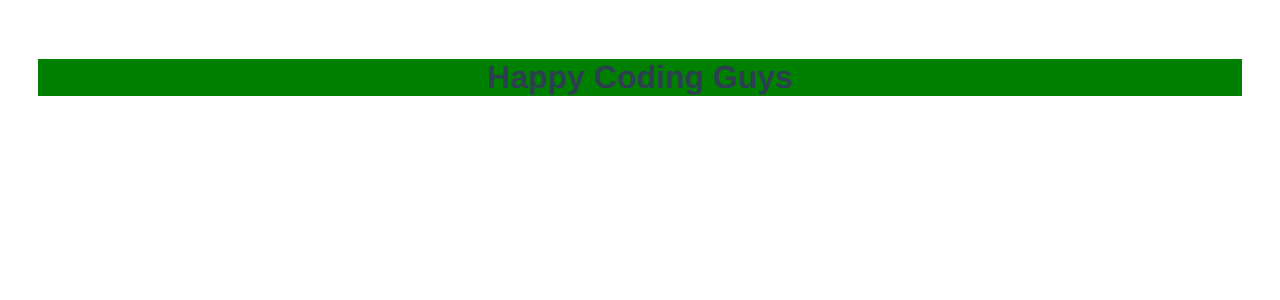
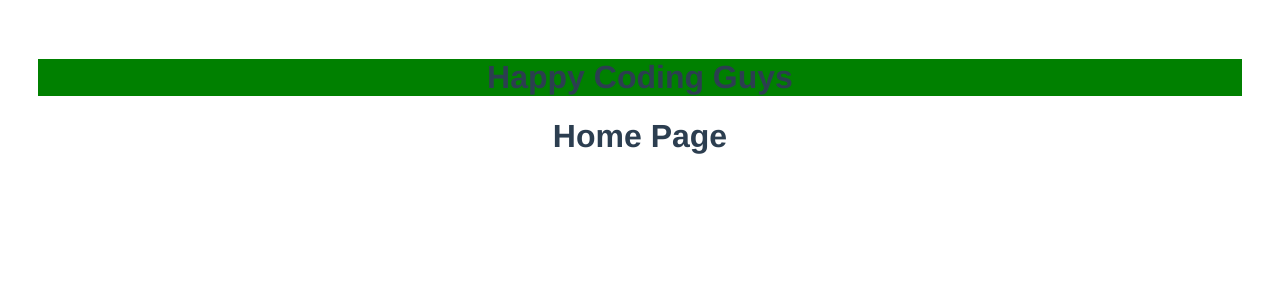
Before and after one commit to komalrdc/UI, a Vue app: page / in a window 1280 px wide. Shown: the top 300 px of the page. Built offline with nearby package versions, Linux system fonts and the light colour scheme.

Commit message:
Home page added

```diff
--- a/src/App.vue
+++ b/src/App.vue
@@ -2,6 +2,7 @@
   <div id="app">
     <div id="nav">
       <h1 style="background-color: green">Happy Coding Guys</h1>
+      <h1> Home Page </h1>
       <!-- <router-link to="/about">About</router-link> | -->
     </div>
     <router-view/>
```
Also changed, not shown: src/components/homePage.vue (added, +13 -0 lines), src/views/homePageView.vue (added, +13 -0 lines), src/components/Bangalore.vue (deleted), src/components/Mysore.vue (deleted), 1 other file (tests, documents, lock files or other folders).
